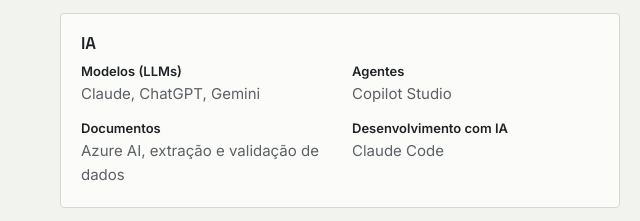
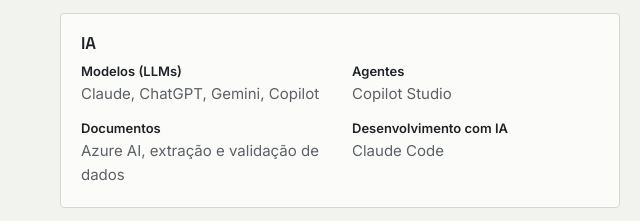
Before and after one commit to Lorrayneegoncalves/Lorrayneegoncalves.github.io, a plain HTML site: page index.html in a window 1280 px wide. Shown: the part 2422-2643 px from the top of the page, 556-1196 px from the left. Drawn offline with Linux system fonts and the light colour scheme.

Commit message:
Adiciona Copilot aos modelos de IA
Co-Authored-By: Claude Opus 5.5 <noreply@anthropic.com>

```diff
--- a/index.html
+++ b/index.html
@@ -99,7 +99,7 @@
             <div class="bloco bloco--largo">
               <h4>IA</h4>
               <dl class="bloco__lista">
-                <div><dt>Modelos (LLMs)</dt><dd>Claude, ChatGPT, Gemini</dd></div>
+                <div><dt>Modelos (LLMs)</dt><dd>Claude, ChatGPT, Gemini, Copilot</dd></div>
                 <div><dt>Agentes</dt><dd>Copilot Studio</dd></div>
                 <div><dt>Documentos</dt><dd>Azure AI, extração e validação de dados</dd></div>
                 <div><dt>Desenvolvimento com IA</dt><dd>Claude Code</dd></div>
```
